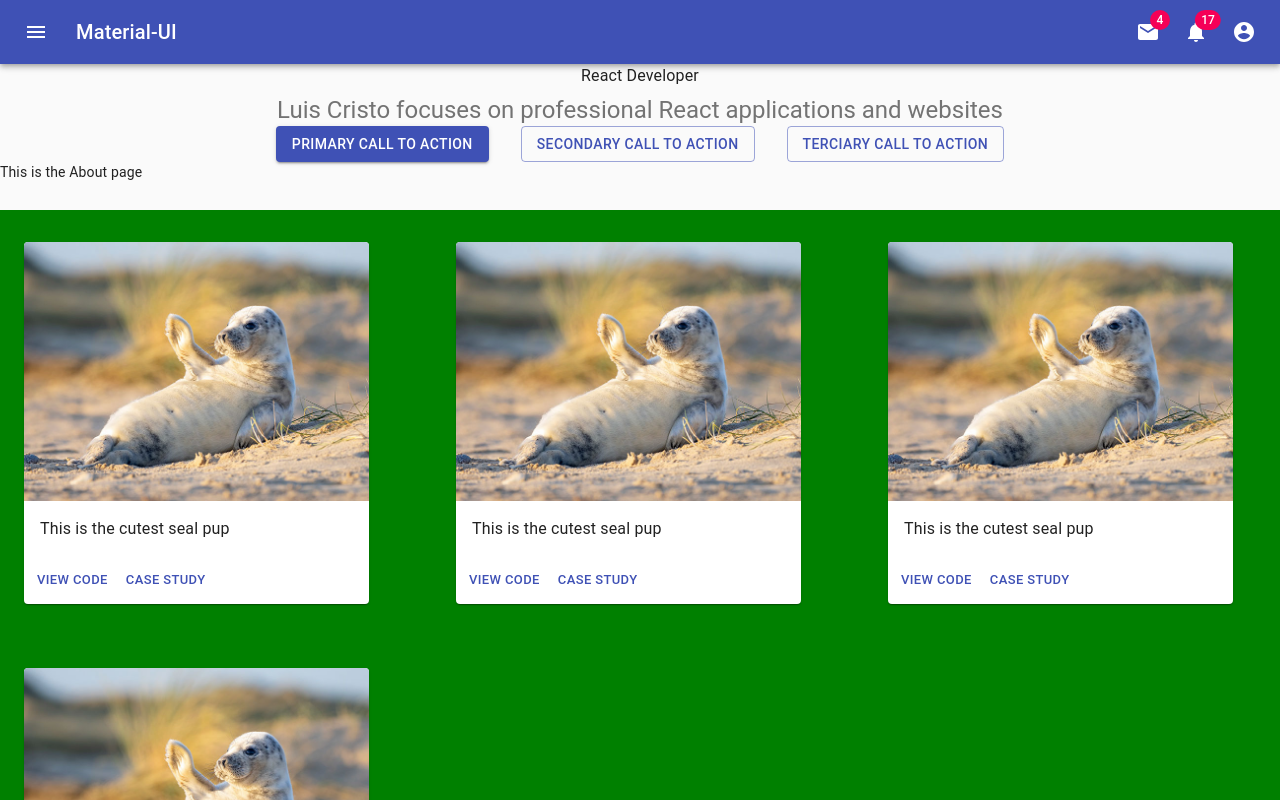
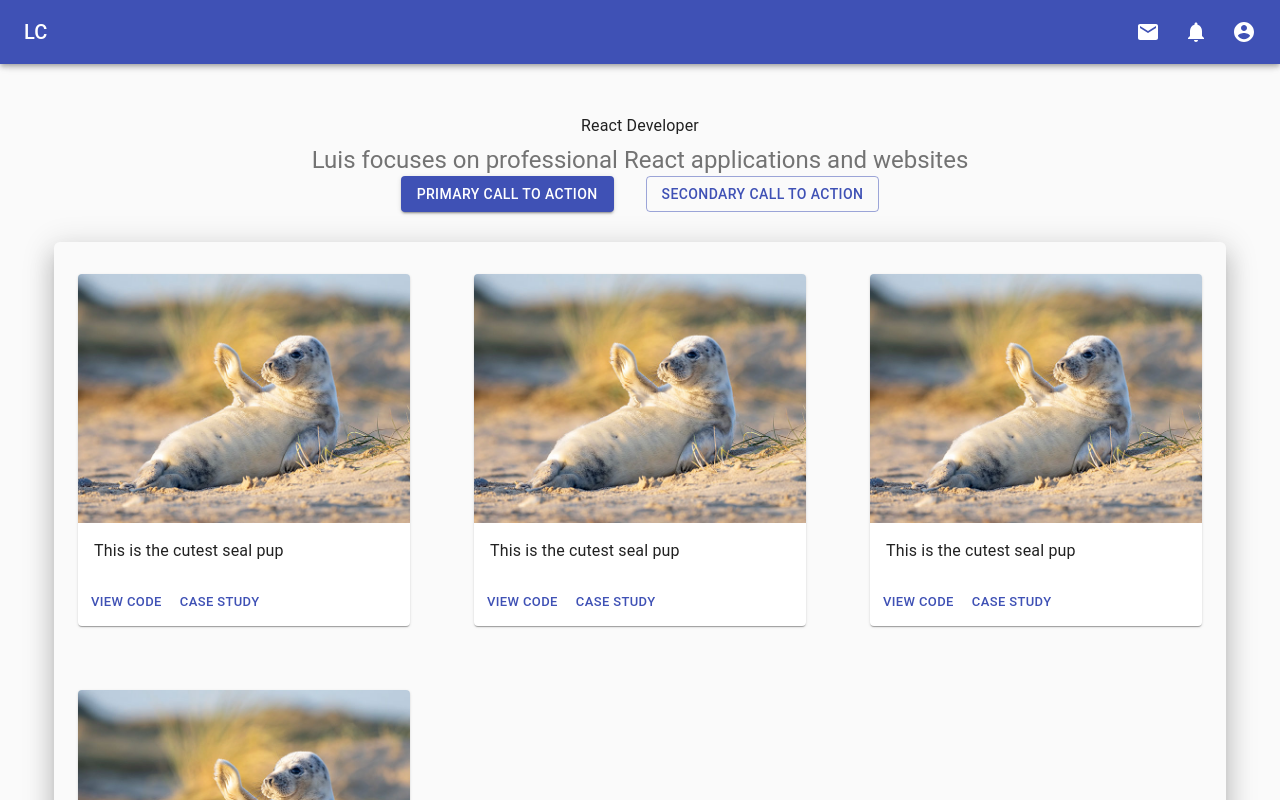
Before and after one commit to Blazekla/portfolio, a React (Create React App) app: page / in a window 1280 px wide. Shown: the top 800 px of the page. Built offline with nearby package versions, Linux system fonts and the light colour scheme.

Commit message:
Added more material ui code to the top nav bar

```diff
--- a/src/App.js
+++ b/src/App.js
@@ -1,5 +1,5 @@
 import React from "react";
-import Typography from "@material-ui/core/Typography";
+// import Typography from "@material-ui/core/Typography";
 // import "typeface-roboto";
 import Projects from "./components/Projects";
 import Contact from "./components/Contact";
@@ -7,26 +7,36 @@ import About from "./components/About";
 import { CssBaseline } from "@material-ui/core";
 import Footer from "./components/Footer";
 import MenuAppBar from "./components/AppBar";
-import ContentCard from "./components/sub_components/Cards";
+// import ContentCard from "./components/sub_components/Cards";
 import HeroBanner from "./components/sub_components/HeroUnit";
+import Container from "@material-ui/core/Container";
 
 import TestBar from "./components/sub_components/Test";
 function App() {
   return (
     <React.Fragment>
       <CssBaseline />
-      {/* <MenuAppBar /> */}
-      <TestBar />
-      <HeroBanner />
-      <About />
-      <br />
-      <br />
-      <br />
-      <Projects />
+      <MenuAppBar />
+      {/* <TestBar /> */}
+      <Container>
+        <HeroBanner />
 
-      <br />
-      <br />
-      <Contact />
+        <div
+          style={{
+            margin: "-60px 30px 0px",
+            borderRadius: "6px",
+            boxShadow:
+              "0 16px 24px 2px rgba(0, 0, 0, 0.14), 0 6px 30px 5px rgba(0, 0, 0, 0.12), 0 8px 10px -5px rgba(0, 0, 0, 0.2)"
+          }}
+        >
+          <Projects />
+          {/* Add margins during design phase*/}
+          <div style={{ marginTop: "30px", backgroundColor: "red" }}>
+            <About />
+            <Contact />
+          </div>
+        </div>
+      </Container>
       <Footer />
     </React.Fragment>
   );
--- a/src/components/About.js
+++ b/src/components/About.js
@@ -1,7 +1,9 @@
 import React from "react";
 
 function About() {
-  return <div>This is the About page</div>;
+  return (
+    <div style={{ backgroundColor: "inherit" }}>This is the About page</div>
+  );
 }
 
 export default About;
--- a/src/components/AppBar.js
+++ b/src/components/AppBar.js
@@ -1,110 +1,163 @@
 import React from "react";
-import { makeStyles } from "@material-ui/core/styles";
+import makeStyles from "@material-ui/core/styles/makeStyles";
 import AppBar from "@material-ui/core/AppBar";
-import Toolbar from "@material-ui/core/Toolbar";
+import ToolBar from "@material-ui/core/Toolbar";
+import IconButton from "@material-ui/core/IconButton";
 import Typography from "@material-ui/core/Typography";
-import IconButton from "@material-ui/core/IconButton";
-import MenuIcon from "@material-ui/icons/Menu";
-import AccountCircle from "@material-ui/icons/AccountCircle";
-import Switch from "@material-ui/core/Switch";
-import FormControlLabel from "@material-ui/core/FormControlLabel";
-import FormGroup from "@material-ui/core/FormGroup";
 import MenuItem from "@material-ui/core/MenuItem";
 import Menu from "@material-ui/core/Menu";
 
-import useTheme from "@material-ui/core/styles/useTheme";
+import AccountCircle from "@material-ui/icons/AccountCircle";
+import MailIcon from "@material-ui/icons/Mail";
+import NotificationsIcon from "@material-ui/icons/Notifications";
+import MoreIcon from "@material-ui/icons/MoreVert";
 
 const useStyles = makeStyles(theme => ({
-  root: {
+  grow: {
     flexGrow: 1
   },
-  menuButton: {
-    marginRight: theme.spacing(2)
+  title: {},
+  sectionDesktop: {
+    display: "none",
+    [theme.breakpoints.up("sm")]: {
+      display: "flex"
+    }
   },
-  title: {
-    flexGrow: 1
+  sectionMobile: {
+    display: "flex",
+    [theme.breakpoints.up("sm")]: {
+      display: "none"
+    }
   }
 }));
 
-export default function MenuAppBar() {
-  console.log(useTheme());
+function MenuAppBar() {
   const classes = useStyles();
-  const [auth, setAuth] = React.useState(true);
   const [anchorEl, setAnchorEl] = React.useState(null);
-  const open = Boolean(anchorEl);
+  const [mobileMoreAnchorEl, setMobileMoreAchorEl] = React.useState(null);
 
-  const handleChange = event => {
-    setAuth(event.target.checked);
-  };
+  const isMenuOpen = Boolean(anchorEl);
+  const isMobileMenuOpen = Boolean(mobileMoreAnchorEl);
 
-  const handleMenu = event => {
+  const handleProfileMenuOpen = event => {
     setAnchorEl(event.currentTarget);
   };
 
-  const handleClose = () => {
-    setAnchorEl(null);
+  const handleMobileMenuClose = () => {
+    setMobileMoreAchorEl(null);
   };
 
-  return (
-    <div className={classes.root}>
-      <FormGroup>
-        <FormControlLabel
-          control={
-            <Switch
-              checked={auth}
-              onChange={handleChange}
-              aria-label="login switch"
-            />
-          }
-          label={auth ? "Logout" : "Login"}
-        />
-      </FormGroup>
-      <AppBar position="static">
-        <Toolbar>
-          <IconButton
-            edge="start"
-            className={classes.menuButton}
-            color="inherit"
-            aria-label="menu"
+  const handleMenuClose = () => {
+    setAnchorEl(null);
+    handleMobileMenuClose();
+  };
+
+  const handleMobileMenuOpen = event => {
+    setMobileMoreAchorEl(event.currentTarget);
+  };
+
+  const menuId = "primary-search-account-menu"; //What does this line do?
+  const renderMenu = (
+    <Menu
+      anchorEl={anchorEl}
+      anchorOrigin={{ vertical: "top", horizontal: "right" }}
+      id={menuId}
+      keepMounted
+      transformOrigin={{ vertical: "top", horizontal: "right" }}
+      open={isMenuOpen}
+      onClose={handleMenuClose}
     >
-            <MenuIcon />
+      <MenuItem onClick={handleMenuClose}>Profile</MenuItem>
+      <MenuItem onClick={handleMenuClose}>My account</MenuItem>
+    </Menu>
+  );
+
+  const mobileMenuId = "primary-search-account-menu-mobile";
+  const renderMobileMenu = (
+    <Menu
+      anchorEl={mobileMoreAnchorEl}
+      anchorOrigin={{ vertical: "top", horizontal: "right" }}
+      id={mobileMenuId}
+      keepMounted
+      transformOrigin={{ vertical: "top", horizontal: "right" }}
+      open={isMobileMenuOpen}
+      onClose={handleMobileMenuClose}
+    >
+      <MenuItem>
+        <IconButton aria-label="show new emails" color="inherit">
+          <MailIcon />
         </IconButton>
-          <Typography variant="h6" className={classes.title}>
-            Photos
-          </Typography>
-          {auth && (
-            <div>
+        Messages
+      </MenuItem>
+      <MenuItem>
+        <IconButton aria-label="show new notifications" color="inherit">
+          <NotificationsIcon />
+        </IconButton>
+        Notifications
+      </MenuItem>
+      <MenuItem>
         <IconButton
           aria-label="account of current user"
-                aria-controls="menu-appbar"
-                aria-haspopup="true"
-                onClick={handleMenu}
+          aria-controls="primary-search-account-menu"
+          aira-haspopup="true"
           color="inherit"
         >
           <AccountCircle />
         </IconButton>
-              <Menu
-                id="menu-appbar"
-                anchorEl={anchorEl}
-                anchorOrigin={{
-                  vertical: "top",
-                  horizontal: "right"
-                }}
-                keepMounted
-                transformOrigin={{
-                  vertical: "top",
-                  horizontal: "right"
-                }}
-                open={open}
-                onClose={handleClose}
+        Profile
+      </MenuItem>
+    </Menu>
+  );
+
+  return (
+    <div className={classes.grow}>
+      <AppBar position="sticky">
+        <ToolBar>
+          <Typography className={classes.title} variant="h6" noWrap>
+            LC
+          </Typography>
+          <div className={classes.grow} />
+          {/*This enables the center spacing*/}
+          <div className={classes.sectionDesktop}>
+            <IconButton aria-label="show new emails" color="inherit">
+              <MailIcon />
+            </IconButton>
+            <IconButton aria-label="show new notifications" color="inherit">
+              <NotificationsIcon />
+            </IconButton>
+            <IconButton
+              aria-label="show new emails"
+              edge="end"
+              aria-controls={menuId}
+              aria-haspopup="true"
+              onClick={handleProfileMenuOpen}
+              color="inherit"
             >
-                <MenuItem onClick={handleClose}>Profile</MenuItem>
-                <MenuItem onClick={handleClose}>My account</MenuItem>
-              </Menu>
+              <AccountCircle />
+            </IconButton>
           </div>
-          )}
-        </Toolbar>
+          <div className={classes.sectionMobile}>
+            <IconButton
+              aria-label="show more"
+              aria-controls={mobileMenuId}
+              aria-haspopup="true"
+              onClick={handleMobileMenuOpen}
+              color="inherit"
+            >
+              <MoreIcon />
+            </IconButton>
+          </div>
+        </ToolBar>
       </AppBar>
+      {renderMobileMenu}
+      {renderMenu}
     </div>
   );
 }
+
+export default MenuAppBar;
+
+// import useTheme from "@material-ui/core/styles/useTheme";
+
+// export default function MenuAppBar() {
+// console.log(useTheme());
--- a/src/components/Footer.js
+++ b/src/components/Footer.js
@@ -36,7 +36,7 @@ function Footer() {
           color="textSecondary"
           component="p"
         >
-          Live A Focused And Strenous Life
+          Live A Focused And Strenuous Life
         </Typography>
         <Copyright />
       </footer>
--- a/src/components/Projects.js
+++ b/src/components/Projects.js
@@ -1,41 +1,41 @@
 import React from "react";
-import Typography from "@material-ui/core/Typography";
+// import Typography from "@material-ui/core/Typography";
 import {
   Container,
-  Paper,
-  useMediaQuery,
-  Grid,
-  Card,
-  CardMedia,
-  CardActions,
-  CardContent,
-  Button
+  // Paper,
+  // useMediaQuery,
+  Grid
+  // Card,
+  // CardMedia,
+  // CardActions,
+  // CardContent,
+  // Button
 } from "@material-ui/core";
-import {
-  createMuiTheme,
-  ThemeProvider,
-  useTheme,
-  makeStyles
-} from "@material-ui/styles";
+// import {
+//   createMuiTheme,
+//   ThemeProvider,
+//   useTheme,
+//   makeStyles
+// } from "@material-ui/styles";
 import ContentCard from "./sub_components/Cards";
-import { green } from "@material-ui/core/colors";
+// import { green } from "@material-ui/core/colors";
 
 // import "typeface-roboto";
-const useStyles = makeStyles(theme => ({
-  root: {
-    backgroundColor: "darkgreen"
-  }
-}));
+// const useStyles = makeStyles(theme => ({
+//   root: {
+//     backgroundColor: "darkgreen"
+//   }
+// }));
 
 const count = [1, 2, 3, 4];
 function Projects() {
   // const theme = useTheme();
   // const matches = useMediaQuery(theme.breakpoints.up("sm"));
-  const matches = useMediaQuery("(min-width:600px)");
-  const classes = useStyles();
+  // const matches = useMediaQuery("(min-width:600px)");
+  // const classes = useStyles();
   return (
     <React.Fragment>
-      <Container maxWidth="lg" style={{ backgroundColor: "green" }}>
+      <Container maxWidth="lg" style={{ backgroundColor: "inherit" }}>
         {/* Grid Section Start */}
         <Grid
           container
--- a/src/components/sub_components/Cards.js
+++ b/src/components/sub_components/Cards.js
@@ -10,7 +10,7 @@ import {
   Typography
 } from "@material-ui/core";
 
-import seal from "./sealpup.jpg";
+// import seal from "./sealpup.jpg";
 const useStyles = makeStyles({
   card: {
     maxWidth: 345
--- a/src/components/sub_components/HeroUnit.js
+++ b/src/components/sub_components/HeroUnit.js
@@ -9,7 +9,11 @@ function HeroUnit() {
     <React.Fragment>
       <Container
         maxWidth="md"
-        // style={{ backgroundColor: "green" }}
+        style={{
+          backgroundColor: "inherit",
+          padding: "50px",
+          marginBottom: "40px"
+        }}
       >
         <Typography
           component="h1"
@@ -27,7 +31,7 @@ function HeroUnit() {
           // style={{ backgroundColor: "orange" }}
           // paragraph
         >
-          Luis Cristo focuses on professional React applications and websites
+          Luis focuses on professional React applications and websites
         </Typography>
 
         <Grid
@@ -46,11 +50,11 @@ function HeroUnit() {
               Secondary call to action
             </Button>
           </Grid>
-          <Grid item>
+          {/* <Grid item>
             <Button variant="outlined" color="primary">
               Terciary call to action
             </Button>
-          </Grid>
+          </Grid> */}
         </Grid>
       </Container>
     </React.Fragment>
@@ -58,13 +62,3 @@ function HeroUnit() {
 }
 
 export default HeroUnit;
-
-{
-  /* <Typography variant="h1" component="h2" gutterBottom align="center">
-  Welcome to my page.
-</Typography>
-<Typography align="center" variant="h4">
-  Hire me!
-</Typography>
-<Typography>THis is the robot Font dawg! Howdy aeiou</Typography> */
-}
--- a/src/components/sub_components/test.js
+++ b/src/components/sub_components/test.js
@@ -1,15 +1,13 @@
 import React from "react";
-import { fade, makeStyles } from "@material-ui/core/styles";
+import { makeStyles } from "@material-ui/core/styles";
 import AppBar from "@material-ui/core/AppBar";
 import Toolbar from "@material-ui/core/Toolbar";
 import IconButton from "@material-ui/core/IconButton";
 import Typography from "@material-ui/core/Typography";
-import InputBase from "@material-ui/core/InputBase";
 import Badge from "@material-ui/core/Badge";
 import MenuItem from "@material-ui/core/MenuItem";
 import Menu from "@material-ui/core/Menu";
-import MenuIcon from "@material-ui/icons/Menu";
-import SearchIcon from "@material-ui/icons/Search";
+
 import AccountCircle from "@material-ui/icons/AccountCircle";
 import MailIcon from "@material-ui/icons/Mail";
 import NotificationsIcon from "@material-ui/icons/Notifications";
@@ -19,59 +17,21 @@ const useStyles = makeStyles(theme => ({
   grow: {
     flexGrow: 1
   },
-  menuButton: {
-    marginRight: theme.spacing(2)
-  },
   title: {
-    display: "none",
-    [theme.breakpoints.up("sm")]: {
-      display: "block"
-    }
-  },
-  search: {
-    position: "relative",
-    borderRadius: theme.shape.borderRadius,
-    backgroundColor: fade(theme.palette.common.white, 0.15),
-    "&:hover": {
-      backgroundColor: fade(theme.palette.common.white, 0.25)
-    },
-    marginRight: theme.spacing(2),
-    marginLeft: 0,
-    width: "100%",
-    [theme.breakpoints.up("sm")]: {
-      marginLeft: theme.spacing(3),
-      width: "auto"
-    }
-  },
-  searchIcon: {
-    width: theme.spacing(7),
-    height: "100%",
-    position: "absolute",
-    pointerEvents: "none",
-    display: "flex",
-    alignItems: "center",
-    justifyContent: "center"
-  },
-  inputRoot: {
-    color: "inherit"
-  },
-  inputInput: {
-    padding: theme.spacing(1, 1, 1, 7),
-    transition: theme.transitions.create("width"),
-    width: "100%",
-    [theme.breakpoints.up("md")]: {
-      width: 200
-    }
+    // display: "none",
+    // [theme.breakpoints.down("sm")]: {  This part of the code is irrelevant
+    //   display: "block"
+    // }
   },
   sectionDesktop: {
     display: "none",
-    [theme.breakpoints.up("md")]: {
+    [theme.breakpoints.up("sm")]: {
       display: "flex"
     }
   },
   sectionMobile: {
     display: "flex",
-    [theme.breakpoints.up("md")]: {
+    [theme.breakpoints.up("sm")]: {
       display: "none"
     }
   }
@@ -131,7 +91,7 @@ export default function PrimarySearchAppBar() {
     >
       <MenuItem>
         <IconButton aria-label="show 4 new mails" color="inherit">
-          <Badge badgeContent={34} color="secondary">
+          <Badge badgeContent={2} color="secondary">
             <MailIcon />
           </Badge>
         </IconButton>
@@ -139,7 +99,7 @@ export default function PrimarySearchAppBar() {
       </MenuItem>
       <MenuItem>
         <IconButton aria-label="show 11 new notifications" color="inherit">
-          <Badge badgeContent={11} color="secondary">
+          <Badge badgeContent={4} color="secondary">
             <NotificationsIcon />
           </Badge>
         </IconButton>
@@ -163,39 +123,22 @@ export default function PrimarySearchAppBar() {
     <div className={classes.grow}>
       <AppBar position="static">
         <Toolbar>
-          <IconButton
-            edge="start"
-            className={classes.menuButton}
-            color="inherit"
-            aria-label="open drawer"
-          >
-            <MenuIcon />
-          </IconButton>
           <Typography className={classes.title} variant="h6" noWrap>
-            Material-UI
+            Luis Cristo
           </Typography>
-          {/* <div className={classes.search}>
-            <div className={classes.searchIcon}> */}
-          {/* <SearchIcon /> */}
-          {/* </div>
-            <InputBase
-              placeholder="Search…"
-              classes={{
-                root: classes.inputRoot,
-                input: classes.inputInput,
-              }}
-              inputProps={{ 'aria-label': 'search' }}
-            />
-          </div> */}
-          <div className={classes.grow} />
+
+          <div
+            className={classes.grow}
+            style={{ backgroundColor: "pink" }}
+          ></div>
           <div className={classes.sectionDesktop}>
             <IconButton aria-label="show 4 new mails" color="inherit">
-              <Badge badgeContent={4} color="secondary">
+              <Badge badgeContent={20} color="secondary">
                 <MailIcon />
               </Badge>
             </IconButton>
             <IconButton aria-label="show 17 new notifications" color="inherit">
-              <Badge badgeContent={17} color="secondary">
+              <Badge badgeContent={40} color="secondary">
                 <NotificationsIcon />
               </Badge>
             </IconButton>
```
Also changed, not shown: src/components/Contact.js (+7 -1 lines). Lines whose indentation alone changed are shown as unchanged.
